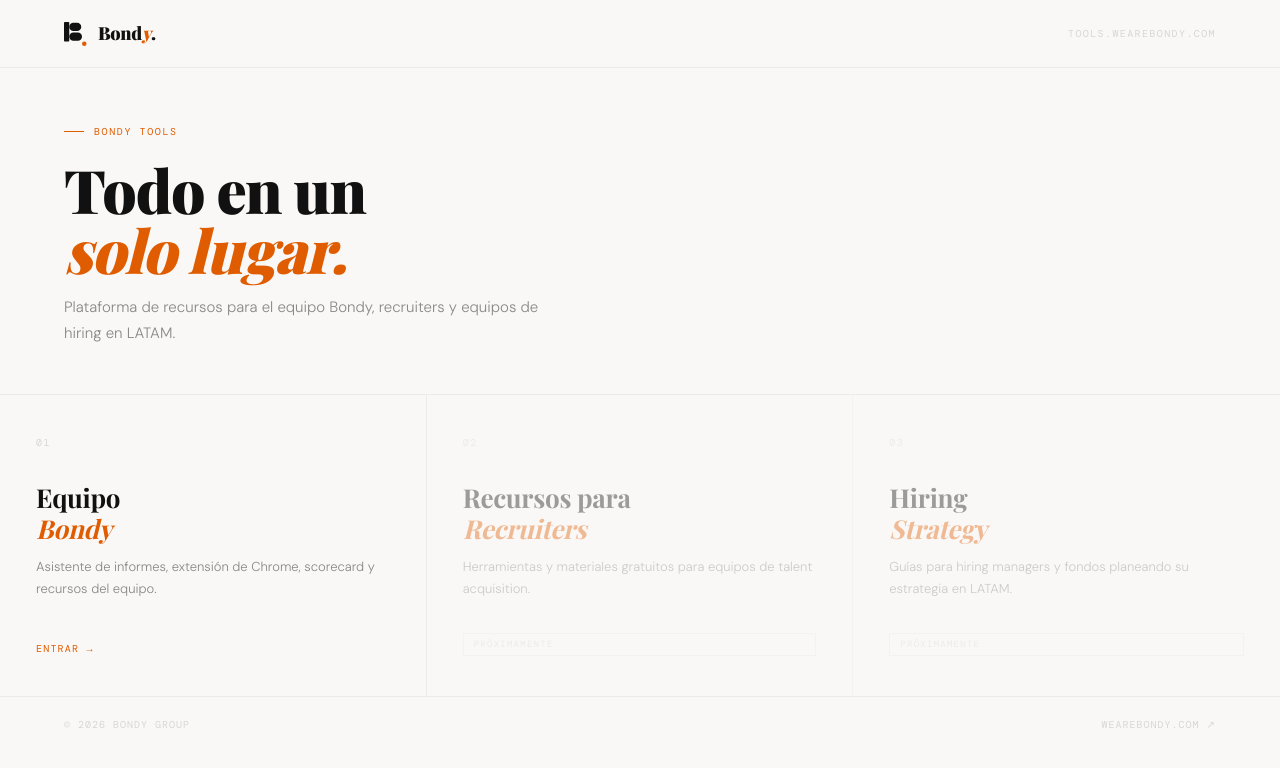
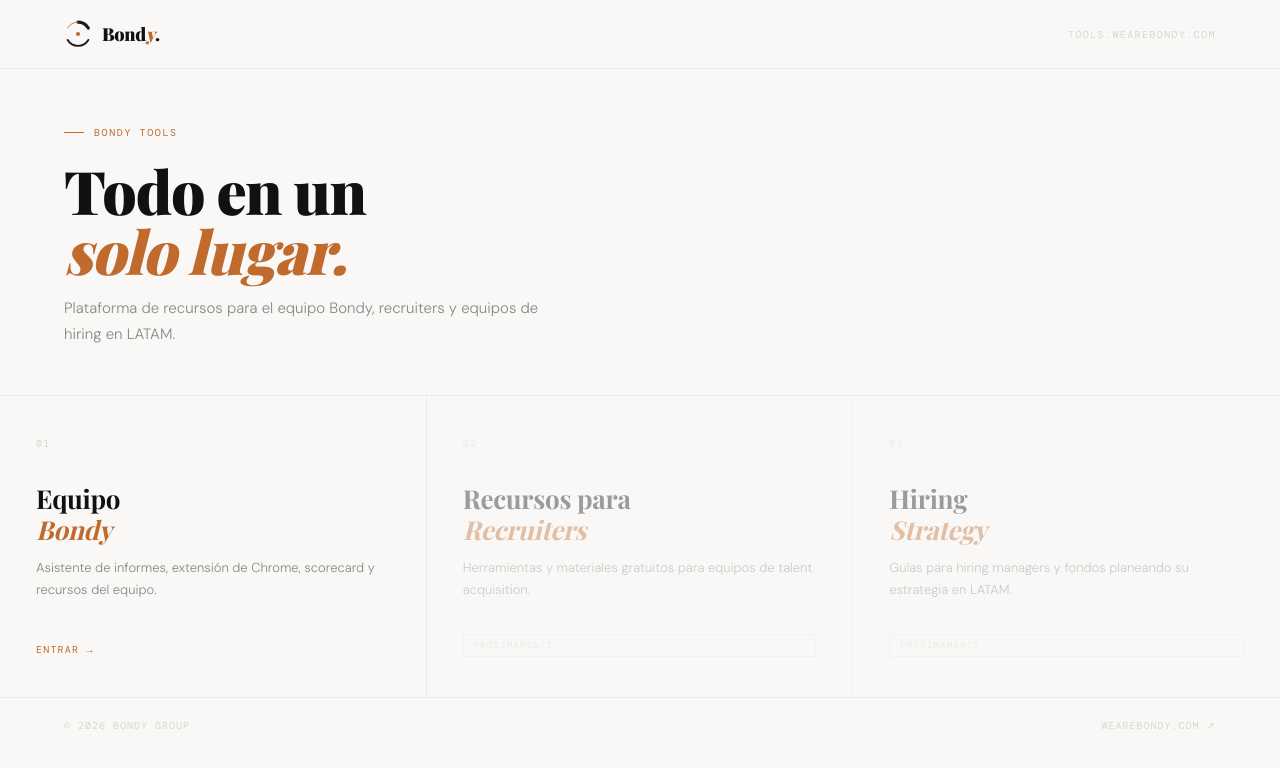
Before and after one commit to Bondy-Group/bondy-tools, a Next.js app: page / in a window 1280 px wide. Shown: the top 768 px of the page. Built offline with nearby package versions, Linux system fonts and the light colour scheme; a web font is replaced by a local one.

Commit message:
brand: update home page — Arc Trinity logo + sienna color system

```diff
--- a/app/page.js
+++ b/app/page.js
@@ -3,11 +3,11 @@
 import Link from 'next/link'
 
 const BondyLogo = () => (
-  <svg width="24" height="24" viewBox="0 0 32 32" fill="none">
-    <rect width="7" height="26" rx="1" fill="#111111"/>
-    <rect x="7" y="1" width="16" height="11" rx="5.5" fill="#111111"/>
-    <rect x="7" y="14" width="17" height="11" rx="5.5" fill="#111111"/>
-    <circle cx="27" cy="29" r="3" fill="#E05C00"/>
+  <svg width="28" height="28" viewBox="0 0 80 80" fill="none">
+    <path d="M40 6 A34 34 0 0 1 69.4 23" stroke="#1A1A1A" strokeWidth="9" strokeLinecap="round" fill="none"/>
+    <path d="M69.4 57 A34 34 0 0 1 10.6 57" stroke="#1A1A1A" strokeWidth="5.5" strokeLinecap="round" fill="none"/>
+    <path d="M10.6 23 A34 34 0 0 1 40 6" stroke="#C06A2D" strokeWidth="2.5" strokeLinecap="round" fill="none"/>
+    <circle cx="40" cy="40" r="6" fill="#C06A2D"/>
   </svg>
 )
 
@@ -58,7 +58,7 @@ export default function HomePage() {
         <div style={{ display: 'flex', alignItems: 'center', gap: '10px' }}>
           <BondyLogo />
           <span className="font-display" style={{ fontSize: '18px', fontWeight: 900, color: '#111111', letterSpacing: '-0.02em' }}>
-            Bond<em style={{ color: '#E05C00', fontStyle: 'italic' }}>y</em>.
+            Bond<em style={{ color: '#C06A2D', fontStyle: 'italic' }}>y</em>.
           </span>
         </div>
         <span className="font-mono-bondy" style={{ fontSize: '10px', letterSpacing: '0.14em', textTransform: 'uppercase', color: '#D8D6D2' }}>
@@ -70,9 +70,9 @@ export default function HomePage() {
       <section style={{ padding: '56px 64px 48px', borderBottom: '1px solid #EBEBEB' }}>
         <div className="font-mono-bondy" style={{
           fontSize: '10px', letterSpacing: '0.16em', textTransform: 'uppercase',
-          color: '#E05C00', marginBottom: '20px', display: 'flex', alignItems: 'center', gap: '10px'
+          color: '#C06A2D', marginBottom: '20px', display: 'flex', alignItems: 'center', gap: '10px'
         }}>
-          <span style={{ display: 'block', width: '20px', height: '1px', background: '#E05C00' }} />
+          <span style={{ display: 'block', width: '20px', height: '1px', background: '#C06A2D' }} />
           Bondy Tools
         </div>
         <h1 className="font-display" style={{
@@ -80,7 +80,7 @@ export default function HomePage() {
           letterSpacing: '-0.02em', color: '#111111', marginBottom: '16px'
         }}>
           Todo en un<br />
-          <em style={{ color: '#E05C00', fontStyle: 'italic' }}>solo lugar.</em>
+          <em style={{ color: '#C06A2D', fontStyle: 'italic' }}>solo lugar.</em>
         </h1>
         <p style={{ fontSize: '15px', color: '#888885', fontWeight: 300, maxWidth: '480px', lineHeight: 1.7 }}>
           Plataforma de recursos para el equipo Bondy, recruiters y equipos de hiring en LATAM.
@@ -103,10 +103,10 @@ export default function HomePage() {
             >
               <div className="font-mono-bondy" style={{ fontSize: '10px', letterSpacing: '0.15em', textTransform: 'uppercase', color: '#D8D6D2', marginBottom: '32px' }}>{s.number}</div>
               <h2 className="font-display" style={{ fontSize: '26px', fontWeight: 700, letterSpacing: '-0.01em', color: '#111111', marginBottom: '12px', lineHeight: 1.2 }}>
-                {s.title}<br /><em style={{ color: '#E05C00', fontStyle: 'italic' }}>{s.titleItalic}</em>
+                {s.title}<br /><em style={{ color: '#C06A2D', fontStyle: 'italic' }}>{s.titleItalic}</em>
               </h2>
               <p style={{ fontSize: '13px', color: '#888885', fontWeight: 300, lineHeight: 1.7, marginBottom: '32px', flex: 1 }}>{s.description}</p>
-              <div className="font-mono-bondy" style={{ fontSize: '10px', letterSpacing: '0.12em', textTransform: 'uppercase', color: '#E05C00' }}>
+              <div className="font-mono-bondy" style={{ fontSize: '10px', letterSpacing: '0.12em', textTransform: 'uppercase', color: '#C06A2D' }}>
                 Entrar →
               </div>
             </Link>
@@ -119,7 +119,7 @@ export default function HomePage() {
             }}>
               <div className="font-mono-bondy" style={{ fontSize: '10px', letterSpacing: '0.15em', textTransform: 'uppercase', color: '#D8D6D2', marginBottom: '32px' }}>{s.number}</div>
               <h2 className="font-display" style={{ fontSize: '26px', fontWeight: 700, letterSpacing: '-0.01em', color: '#111111', marginBottom: '12px', lineHeight: 1.2 }}>
-                {s.title}<br /><em style={{ color: '#E05C00', fontStyle: 'italic' }}>{s.titleItalic}</em>
+                {s.title}<br /><em style={{ color: '#C06A2D', fontStyle: 'italic' }}>{s.titleItalic}</em>
               </h2>
               <p style={{ fontSize: '13px', color: '#888885', fontWeight: 300, lineHeight: 1.7, marginBottom: '32px', flex: 1 }}>{s.description}</p>
               <div className="font-mono-bondy" style={{ fontSize: '9px', letterSpacing: '0.14em', textTransform: 'uppercase', color: '#D8D6D2', border: '1px solid #EBEBEB', padding: '4px 10px', display: 'inline-block' }}>
```
